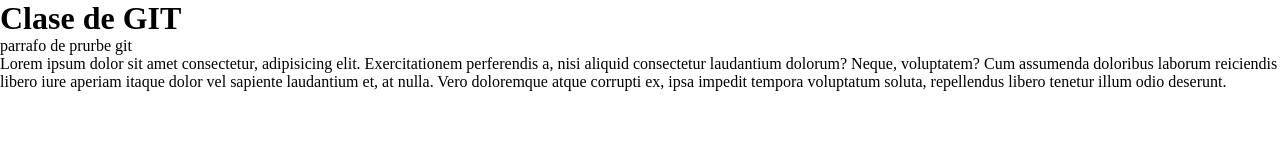
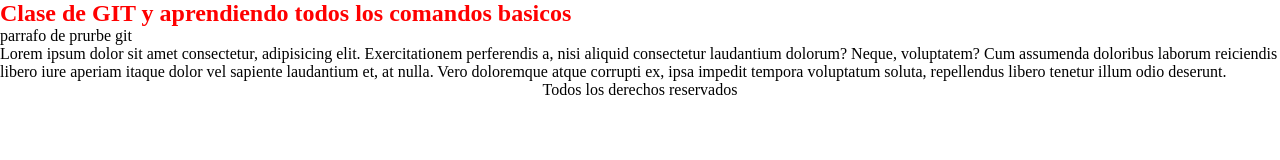
Before and after one commit to essan1/clase-de-git, a plain HTML site: page index.html in a window 1280 px wide. Drawn offline with Linux system fonts and the light colour scheme.

Commit message:
cambios de estilos del titulo y creacion del footer

```diff
--- a/assets/css/style.css
+++ b/assets/css/style.css
@@ -2,3 +2,12 @@
     margin: 0;
     padding: 0;
 }
+
+h1 {
+    color: red;
+    font-size: 24px;
+}
+
+.footer {
+    text-align: center;
+}
--- a/index.html
+++ b/index.html
@@ -8,11 +8,14 @@
 </head>
 <body>
 
-    <h1>Clase de GIT</h1>
+    <h1>Clase de GIT y aprendiendo todos los comandos basicos</h1>
     <p>parrafo de prurbe git</p>
 
     <p>Lorem ipsum dolor sit amet consectetur, adipisicing elit. Exercitationem perferendis a, nisi aliquid consectetur laudantium dolorum? Neque, voluptatem? Cum assumenda doloribus laborum reiciendis libero iure aperiam itaque dolor vel sapiente laudantium et, at nulla. Vero doloremque atque corrupti ex, ipsa impedit tempora voluptatum soluta, repellendus libero tenetur illum odio deserunt.</p>
 
+    <footer class="footer">
+        Todos los derechos reservados
+    </footer>
 
     <script src="./assets/js/script.js"></script>
 
```
